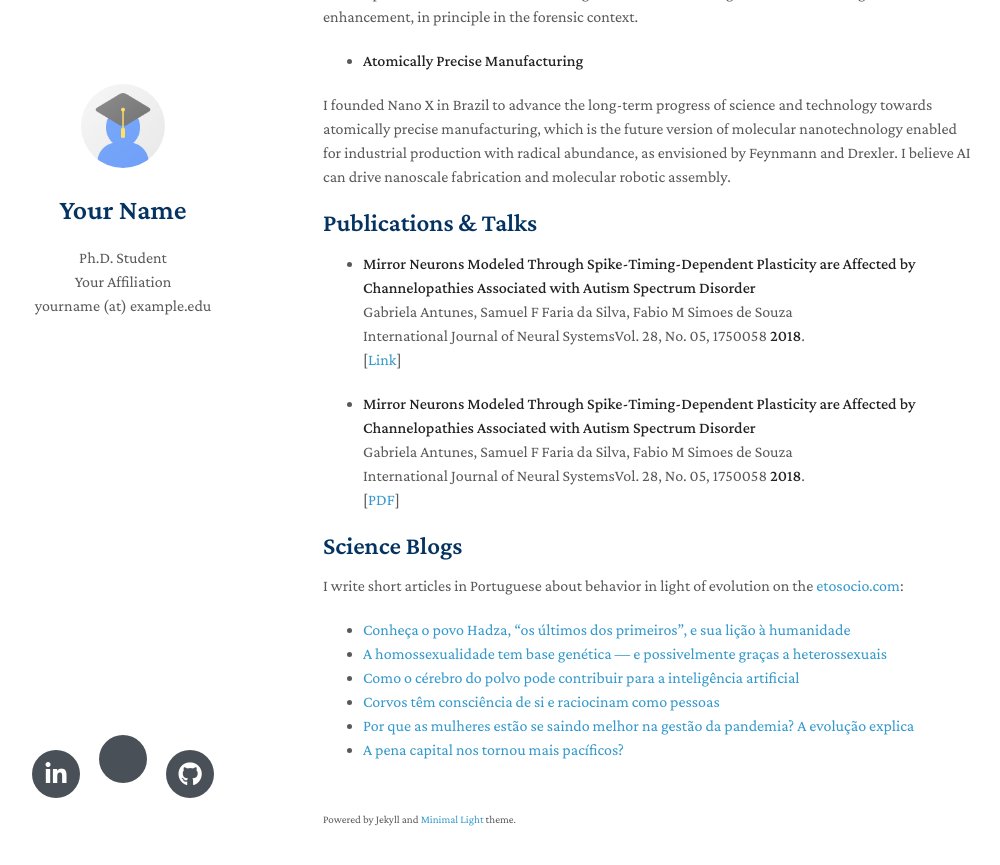
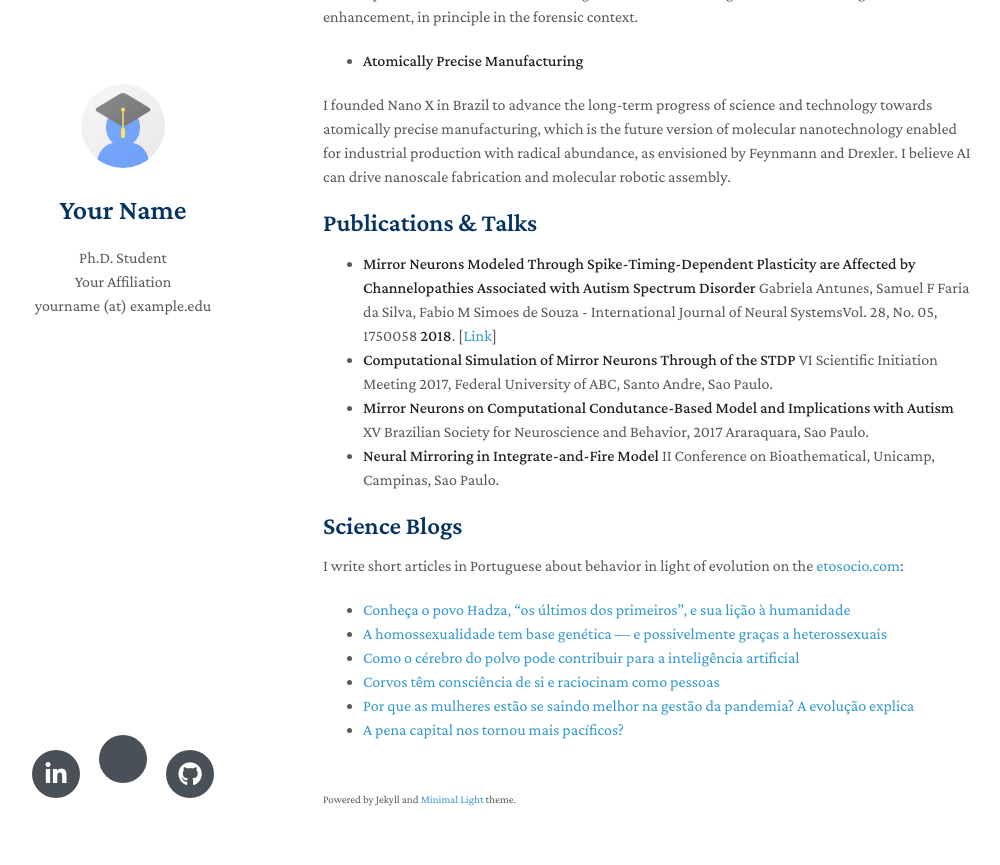
Before and after one commit to samuelfernandofs/samuel.fernando, a Jekyll site: the page built from index.md, in a window 1280 px wide and 900 px high, scrolled down 857 px. Shown: the top 865 px of the window, without its empty margins (147-1147 px from the left). Built offline with Jekyll 4.4.1, drawn with Linux system fonts in a browser that asks for light colours; nearby versions of some CDN libraries; a style sheet for code colours, icons or effects is not loaded; our own code applies the rules of GitHub Pages for plain Markdown files.

Commit message:
Update index.md

```diff
--- a/index.md
+++ b/index.md
@@ -35,18 +35,11 @@ I founded Nano X in Brazil to advance the long-term progress of science and tech
 ## Publications & Talks
 
 - **Mirror Neurons Modeled Through Spike-Timing-Dependent Plasticity are Affected by Channelopathies Associated with Autism Spectrum Disorder**
-  <br> Gabriela Antunes, Samuel F Faria da Silva, Fabio M Simoes de Souza
-  <br> International Journal of Neural SystemsVol. 28, No. 05, 1750058 **2018**.
-  <br> [[Link](https://arxiv.org/pdf/2002.10211.pdf)]
-
-- **Mirror Neurons Modeled Through Spike-Timing-Dependent Plasticity are Affected by Channelopathies Associated with Autism Spectrum Disorder**
-  <br>
-  Gabriela Antunes, Samuel F Faria da Silva, Fabio M Simoes de Souza
-  <br>
-  International Journal of Neural SystemsVol. 28, No. 05, 1750058 **2018**.
-  <br>
-  [[PDF](https://arxiv.org/pdf/2002.10211.pdf)]
-
+  Gabriela Antunes, Samuel F Faria da Silva, Fabio M Simoes de Souza -
+  International Journal of Neural SystemsVol. 28, No. 05, 1750058 **2018**. [[Link](https://arxiv.org/pdf/2002.10211.pdf)]
+- **Computational Simulation of Mirror Neurons Through of the STDP** VI Scientific Initiation Meeting 2017, Federal University of ABC, Santo Andre, Sao Paulo.
+- **Mirror Neurons on Computational Condutance-Based Model and Implications with Autism** XV Brazilian Society for Neuroscience and Behavior, 2017 Araraquara, Sao Paulo.
+- **Neural Mirroring in Integrate-and-Fire Model** II Conference on Bioathematical, Unicamp, Campinas, Sao Paulo.
 
 ## Science Blogs
 
```
